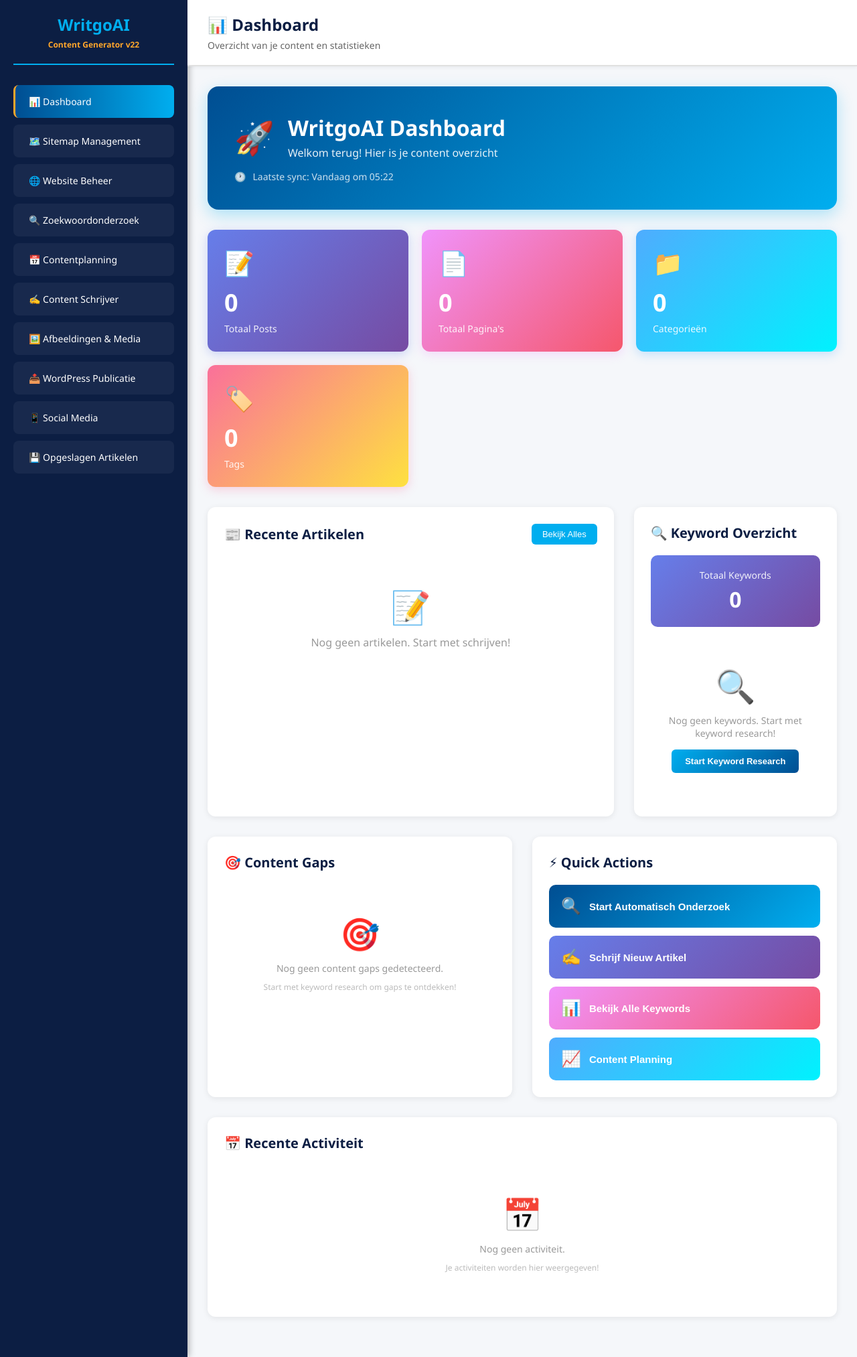
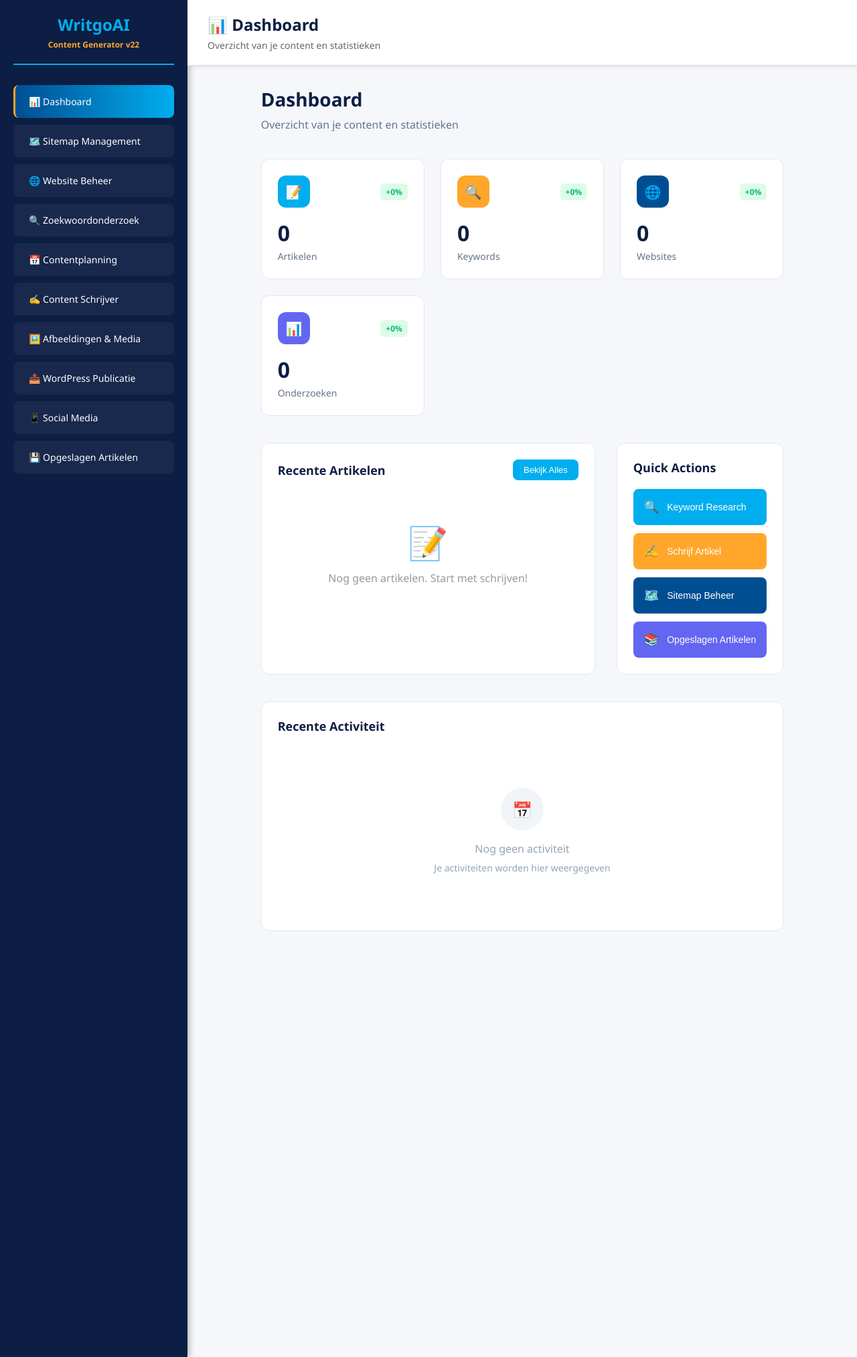
Before and after one commit to Mikeyy1405/artikel-generator, a Flask app: page / in a window 1280 px wide. Shown: the whole page at 67% size. Run offline with Flask 3, Linux system fonts and the light colour scheme; data that the repository does not hold is empty; some libraries are stand-ins or nearby versions.

Commit message:
✨ Professioneel Dashboard Design
- Schoon en minimalistisch design met jullie kleuren (blauw/oranje)
- Witte kaarten met subtiele borders in plaats van kleurrijke gradients
- 4 belangrijke statistieken: Artikelen, Keywords, Websites, Onderzoeken
- Overzichtelijke layout met 2-kolommen grid
- Quick Actions met hover effecten
- Recente Activiteit sectie
- Betere leesbaarheid en professionele uitstraling
- Minder visuele rommel, meer focus op content

```diff
--- a/templates/index.html
+++ b/templates/index.html
@@ -552,139 +552,115 @@
                 </div>
 
                 <div class="section-content" style="overflow-y: auto;">
-                    <div style="padding: 30px; max-width: 1400px; margin: 0 auto;">
-
-                        <!-- Welcome Section -->
-                        <div style="background: linear-gradient(135deg, var(--deep-blue), var(--light-blue)); padding: 40px; border-radius: 16px; color: white; margin-bottom: 30px; box-shadow: 0 8px 24px rgba(0,174,239,0.3);">
-                            <div style="display: flex; align-items: center; gap: 20px; margin-bottom: 15px;">
-                                <div style="font-size: 48px;">🚀</div>
-                                <div>
-                                    <h1 style="margin: 0; font-size: 32px; font-weight: 700;">WritgoAI Dashboard</h1>
-                                    <p style="margin: 5px 0 0 0; font-size: 16px; opacity: 0.9;">Welkom terug! Hier is je content overzicht</p>
-                                </div>
-                            </div>
-                            <div style="display: flex; align-items: center; gap: 10px; font-size: 14px; opacity: 0.8;">
-                                <span>🕐</span>
-                                <span id="last-sync-time">Laatste sync: Vandaag om 14:30</span>
-                            </div>
-                        </div>
-
-                        <!-- Quick Stats Grid -->
-                        <div style="display: grid; grid-template-columns: repeat(auto-fit, minmax(250px, 1fr)); gap: 20px; margin-bottom: 30px;">
-                            <!-- Posts Card -->
-                            <div style="background: linear-gradient(135deg, #667eea 0%, #764ba2 100%); padding: 25px; border-radius: 12px; color: white; box-shadow: 0 4px 15px rgba(102,126,234,0.3); transition: transform 0.3s;" onmouseover="this.style.transform='translateY(-5px)'" onmouseout="this.style.transform='translateY(0)'">
-                                <div style="font-size: 36px; margin-bottom: 10px;">📝</div>
-                                <div style="font-size: 36px; font-weight: 700; margin-bottom: 5px;" id="posts-count">0</div>
-                                <div style="font-size: 14px; opacity: 0.9;">Totaal Posts</div>
-                            </div>
-
-                            <!-- Pages Card -->
-                            <div style="background: linear-gradient(135deg, #f093fb 0%, #f5576c 100%); padding: 25px; border-radius: 12px; color: white; box-shadow: 0 4px 15px rgba(240,147,251,0.3); transition: transform 0.3s;" onmouseover="this.style.transform='translateY(-5px)'" onmouseout="this.style.transform='translateY(0)'">
-                                <div style="font-size: 36px; margin-bottom: 10px;">📄</div>
-                                <div style="font-size: 36px; font-weight: 700; margin-bottom: 5px;" id="pages-count">0</div>
-                                <div style="font-size: 14px; opacity: 0.9;">Totaal Pagina's</div>
-                            </div>
-
-                            <!-- Categories Card -->
-                            <div style="background: linear-gradient(135deg, #4facfe 0%, #00f2fe 100%); padding: 25px; border-radius: 12px; color: white; box-shadow: 0 4px 15px rgba(79,172,254,0.3); transition: transform 0.3s;" onmouseover="this.style.transform='translateY(-5px)'" onmouseout="this.style.transform='translateY(0)'">
-                                <div style="font-size: 36px; margin-bottom: 10px;">📁</div>
-                                <div style="font-size: 36px; font-weight: 700; margin-bottom: 5px;" id="categories-count">0</div>
-                                <div style="font-size: 14px; opacity: 0.9;">Categorieën</div>
-                            </div>
-
-                            <!-- Tags Card -->
-                            <div style="background: linear-gradient(135deg, #fa709a 0%, #fee140 100%); padding: 25px; border-radius: 12px; color: white; box-shadow: 0 4px 15px rgba(250,112,154,0.3); transition: transform 0.3s;" onmouseover="this.style.transform='translateY(-5px)'" onmouseout="this.style.transform='translateY(0)'">
-                                <div style="font-size: 36px; margin-bottom: 10px;">🏷️</div>
-                                <div style="font-size: 36px; font-weight: 700; margin-bottom: 5px;" id="tags-count">0</div>
-                                <div style="font-size: 14px; opacity: 0.9;">Tags</div>
-                            </div>
-                        </div>
-
-                        <!-- Two Column Layout -->
-                        <div style="display: grid; grid-template-columns: 2fr 1fr; gap: 30px; margin-bottom: 30px;">
+                    <div style="padding: 30px; max-width: 1200px; margin: 0 auto;">
+
+                        <!-- Header -->
+                        <div style="margin-bottom: 40px;">
+                            <h1 style="color: var(--dark-blue); font-size: 28px; font-weight: 700; margin: 0 0 8px 0;">Dashboard</h1>
+                            <p style="color: #64748b; font-size: 16px; margin: 0;">Overzicht van je content en statistieken</p>
+                        </div>
+
+                        <!-- Stats Cards -->
+                        <div style="display: grid; grid-template-columns: repeat(auto-fit, minmax(240px, 1fr)); gap: 24px; margin-bottom: 40px;">
+
+                            <!-- Articles Card -->
+                            <div style="background: white; border: 1px solid #e2e8f0; border-radius: 12px; padding: 24px; transition: all 0.2s;">
+                                <div style="display: flex; align-items: center; justify-content: space-between; margin-bottom: 16px;">
+                                    <div style="width: 48px; height: 48px; background: var(--light-blue); border-radius: 12px; display: flex; align-items: center; justify-content: center; color: white; font-size: 20px;">📝</div>
+                                    <span style="color: #10b981; font-size: 12px; font-weight: 600; background: #dcfce7; padding: 4px 8px; border-radius: 6px;">+0%</span>
+                                </div>
+                                <div style="font-size: 32px; font-weight: 700; color: var(--dark-blue); margin-bottom: 4px;" id="posts-count">0</div>
+                                <div style="color: #64748b; font-size: 14px;">Artikelen</div>
+                            </div>
+
+                            <!-- Keywords Card -->
+                            <div style="background: white; border: 1px solid #e2e8f0; border-radius: 12px; padding: 24px; transition: all 0.2s;">
+                                <div style="display: flex; align-items: center; justify-content: space-between; margin-bottom: 16px;">
+                                    <div style="width: 48px; height: 48px; background: var(--orange); border-radius: 12px; display: flex; align-items: center; justify-content: center; color: white; font-size: 20px;">🔍</div>
+                                    <span style="color: #10b981; font-size: 12px; font-weight: 600; background: #dcfce7; padding: 4px 8px; border-radius: 6px;">+0%</span>
+                                </div>
+                                <div style="font-size: 32px; font-weight: 700; color: var(--dark-blue); margin-bottom: 4px;" id="total-keywords">0</div>
+                                <div style="color: #64748b; font-size: 14px;">Keywords</div>
+                            </div>
+
+                            <!-- Websites Card -->
+                            <div style="background: white; border: 1px solid #e2e8f0; border-radius: 12px; padding: 24px; transition: all 0.2s;">
+                                <div style="display: flex; align-items: center; justify-content: space-between; margin-bottom: 16px;">
+                                    <div style="width: 48px; height: 48px; background: var(--deep-blue); border-radius: 12px; display: flex; align-items: center; justify-content: center; color: white; font-size: 20px;">🌐</div>
+                                    <span style="color: #10b981; font-size: 12px; font-weight: 600; background: #dcfce7; padding: 4px 8px; border-radius: 6px;">+0%</span>
+                                </div>
+                                <div style="font-size: 32px; font-weight: 700; color: var(--dark-blue); margin-bottom: 4px;" id="websites-count">0</div>
+                                <div style="color: #64748b; font-size: 14px;">Websites</div>
+                            </div>
+
+                            <!-- Research Card -->
+                            <div style="background: white; border: 1px solid #e2e8f0; border-radius: 12px; padding: 24px; transition: all 0.2s;">
+                                <div style="display: flex; align-items: center; justify-content: space-between; margin-bottom: 16px;">
+                                    <div style="width: 48px; height: 48px; background: #6366f1; border-radius: 12px; display: flex; align-items: center; justify-content: center; color: white; font-size: 20px;">📊</div>
+                                    <span style="color: #10b981; font-size: 12px; font-weight: 600; background: #dcfce7; padding: 4px 8px; border-radius: 6px;">+0%</span>
+                                </div>
+                                <div style="font-size: 32px; font-weight: 700; color: var(--dark-blue); margin-bottom: 4px;" id="research-count">0</div>
+                                <div style="color: #64748b; font-size: 14px;">Onderzoeken</div>
+                            </div>
+                        </div>
+
+                        <!-- Main Content Grid -->
+                        <div style="display: grid; grid-template-columns: 2fr 1fr; gap: 32px; margin-bottom: 40px;">
 
                             <!-- Recent Articles -->
-                            <div style="background: white; padding: 25px; border-radius: 12px; box-shadow: 0 2px 10px rgba(0,0,0,0.08);">
-                                <div style="display: flex; align-items: center; justify-content: space-between; margin-bottom: 20px;">
-                                    <h3 style="margin: 0; color: var(--dark-blue); font-size: 20px;">📰 Recente Artikelen</h3>
-                                    <button onclick="switchSection('saved-articles')" style="padding: 8px 16px; background: var(--light-blue); color: white; border: none; border-radius: 6px; cursor: pointer; font-size: 13px;">Bekijk Alles</button>
+                            <div style="background: white; border: 1px solid #e2e8f0; border-radius: 12px; padding: 24px;">
+                                <div style="display: flex; align-items: center; justify-content: between; margin-bottom: 20px;">
+                                    <h3 style="color: var(--dark-blue); font-size: 18px; font-weight: 600; margin: 0;">Recente Artikelen</h3>
+                                    <button onclick="switchSection('saved-articles')" style="padding: 8px 16px; background: var(--light-blue); color: white; border: none; border-radius: 8px; cursor: pointer; font-size: 13px; font-weight: 500; margin-left: auto;">Bekijk Alles</button>
                                 </div>
                                 <div id="recent-articles-list">
-                                    <!-- Will be populated by JavaScript -->
-                                    <div style="text-align: center; padding: 40px; color: #999;">
-                                        <div style="font-size: 48px; margin-bottom: 10px;">📝</div>
-                                        <p>Nog geen artikelen. Start met schrijven!</p>
-                                    </div>
-                                </div>
-                            </div>
-
-                            <!-- Keyword Overview -->
-                            <div style="background: white; padding: 25px; border-radius: 12px; box-shadow: 0 2px 10px rgba(0,0,0,0.08);">
-                                <h3 style="margin: 0 0 20px 0; color: var(--dark-blue); font-size: 20px;">🔍 Keyword Overzicht</h3>
-
-                                <div style="background: linear-gradient(135deg, #667eea 0%, #764ba2 100%); padding: 20px; border-radius: 10px; color: white; margin-bottom: 15px; text-align: center;">
-                                    <div style="font-size: 14px; opacity: 0.9; margin-bottom: 5px;">Totaal Keywords</div>
-                                    <div style="font-size: 32px; font-weight: 700;" id="total-keywords">0</div>
-                                </div>
-
-                                <div style="text-align: center; padding: 40px 20px; color: #999;">
-                                    <div style="font-size: 48px; margin-bottom: 10px;">🔍</div>
-                                    <p style="margin: 0; font-size: 14px;">Nog geen keywords. Start met keyword research!</p>
-                                    <button onclick="switchSection('keyword-research', event)" style="margin-top: 15px; padding: 10px 20px; background: linear-gradient(135deg, var(--light-blue), var(--deep-blue)); color: white; border: none; border-radius: 6px; cursor: pointer; font-size: 13px; font-weight: 600;">
-                                        Start Keyword Research
+                                    <div style="text-align: center; padding: 60px 20px; color: #94a3b8;">
+                                        <div style="width: 64px; height: 64px; background: #f1f5f9; border-radius: 50%; display: flex; align-items: center; justify-content: center; margin: 0 auto 16px; font-size: 24px;">📝</div>
+                                        <p style="margin: 0 0 16px 0; font-size: 16px; font-weight: 500;">Nog geen artikelen</p>
+                                        <p style="margin: 0; font-size: 14px;">Start met het schrijven van je eerste artikel</p>
+                                        <button onclick="switchSection('content-writer')" style="margin-top: 16px; padding: 10px 20px; background: var(--light-blue); color: white; border: none; border-radius: 8px; cursor: pointer; font-size: 14px; font-weight: 500;">
+                                            Nieuw Artikel
                                         </button>
                                     </div>
                                 </div>
                             </div>
 
-                        <!-- Content Gaps & Quick Actions -->
-                        <div style="display: grid; grid-template-columns: 1fr 1fr; gap: 30px; margin-bottom: 30px;">
-
-                            <!-- Content Gaps -->
-                            <div style="background: white; padding: 25px; border-radius: 12px; box-shadow: 0 2px 10px rgba(0,0,0,0.08);">
-                                <h3 style="margin: 0 0 20px 0; color: var(--dark-blue); font-size: 20px;">🎯 Content Gaps</h3>
-
-                                <div style="text-align: center; padding: 40px 20px; color: #999;">
-                                    <div style="font-size: 48px; margin-bottom: 10px;">🎯</div>
-                                    <p style="margin: 0; font-size: 14px;">Nog geen content gaps gedetecteerd.</p>
-                                    <p style="margin: 10px 0 0 0; font-size: 12px; color: #bbb;">Start met keyword research om gaps te ontdekken!</p>
-                                </div>
-                            </div>
-
                             <!-- Quick Actions -->
-                            <div style="background: white; padding: 25px; border-radius: 12px; box-shadow: 0 2px 10px rgba(0,0,0,0.08);">
-                                <h3 style="margin: 0 0 20px 0; color: var(--dark-blue); font-size: 20px;">⚡ Quick Actions</h3>
-
-                                <button onclick="switchSection('keyword-research')" style="width: 100%; padding: 18px; background: linear-gradient(135deg, var(--deep-blue), var(--light-blue)); color: white; border: none; border-radius: 10px; font-size: 15px; font-weight: 600; cursor: pointer; margin-bottom: 12px; display: flex; align-items: center; gap: 12px; transition: transform 0.2s;" onmouseover="this.style.transform='translateY(-2px)'" onmouseout="this.style.transform='translateY(0)'">
-                                    <span style="font-size: 24px;">🔍</span>
-                                    <span>Start Automatisch Onderzoek</span>
+                            <div style="background: white; border: 1px solid #e2e8f0; border-radius: 12px; padding: 24px;">
+                                <h3 style="color: var(--dark-blue); font-size: 18px; font-weight: 600; margin: 0 0 20px 0;">Quick Actions</h3>
+
+                                <div style="space-y: 12px;">
+                                    <button onclick="switchSection('keyword-research')" style="width: 100%; padding: 16px; background: var(--light-blue); color: white; border: none; border-radius: 8px; font-size: 14px; font-weight: 500; cursor: pointer; display: flex; align-items: center; gap: 12px; transition: all 0.2s; margin-bottom: 12px;" onmouseover="this.style.background='#0099d4'" onmouseout="this.style.background='var(--light-blue)'">
+                                        <span style="font-size: 18px;">🔍</span>
+                                        <span>Keyword Research</span>
                                     </button>
 
-                                <button onclick="switchSection('content-writer')" style="width: 100%; padding: 18px; background: linear-gradient(135deg, #667eea, #764ba2); color: white; border: none; border-radius: 10px; font-size: 15px; font-weight: 600; cursor: pointer; margin-bottom: 12px; display: flex; align-items: center; gap: 12px; transition: transform 0.2s;" onmouseover="this.style.transform='translateY(-2px)'" onmouseout="this.style.transform='translateY(0)'">
-                                    <span style="font-size: 24px;">✍️</span>
-                                    <span>Schrijf Nieuw Artikel</span>
+                                    <button onclick="switchSection('content-writer')" style="width: 100%; padding: 16px; background: var(--orange); color: white; border: none; border-radius: 8px; font-size: 14px; font-weight: 500; cursor: pointer; display: flex; align-items: center; gap: 12px; transition: all 0.2s; margin-bottom: 12px;" onmouseover="this.style.background='#e55a1a'" onmouseout="this.style.background='var(--orange)'">
+                                        <span style="font-size: 18px;">✍️</span>
+                                        <span>Schrijf Artikel</span>
                                     </button>
 
-                                <button onclick="switchSection('keyword-research')" style="width: 100%; padding: 18px; background: linear-gradient(135deg, #f093fb, #f5576c); color: white; border: none; border-radius: 10px; font-size: 15px; font-weight: 600; cursor: pointer; margin-bottom: 12px; display: flex; align-items: center; gap: 12px; transition: transform 0.2s;" onmouseover="this.style.transform='translateY(-2px)'" onmouseout="this.style.transform='translateY(0)'">
-                                    <span style="font-size: 24px;">📊</span>
-                                    <span>Bekijk Alle Keywords</span>
+                                    <button onclick="switchSection('sitemap-management')" style="width: 100%; padding: 16px; background: var(--deep-blue); color: white; border: none; border-radius: 8px; font-size: 14px; font-weight: 500; cursor: pointer; display: flex; align-items: center; gap: 12px; transition: all 0.2s; margin-bottom: 12px;" onmouseover="this.style.background='#003d7a'" onmouseout="this.style.background='var(--deep-blue)'">
+                                        <span style="font-size: 18px;">🗺️</span>
+                                        <span>Sitemap Beheer</span>
                                     </button>
 
-                                <button onclick="switchSection('content-planning')" style="width: 100%; padding: 18px; background: linear-gradient(135deg, #4facfe, #00f2fe); color: white; border: none; border-radius: 10px; font-size: 15px; font-weight: 600; cursor: pointer; display: flex; align-items: center; gap: 12px; transition: transform 0.2s;" onmouseover="this.style.transform='translateY(-2px)'" onmouseout="this.style.transform='translateY(0)'">
-                                    <span style="font-size: 24px;">📈</span>
-                                    <span>Content Planning</span>
+                                    <button onclick="switchSection('saved-articles')" style="width: 100%; padding: 16px; background: #6366f1; color: white; border: none; border-radius: 8px; font-size: 14px; font-weight: 500; cursor: pointer; display: flex; align-items: center; gap: 12px; transition: all 0.2s;" onmouseover="this.style.background='#5855eb'" onmouseout="this.style.background='#6366f1'">
+                                        <span style="font-size: 18px;">📚</span>
+                                        <span>Opgeslagen Artikelen</span>
                                     </button>
                                 </div>
                             </div>
-
-                        <!-- Activity Timeline -->
-                        <div style="background: white; padding: 25px; border-radius: 12px; box-shadow: 0 2px 10px rgba(0,0,0,0.08);">
-                            <h3 style="margin: 0 0 20px 0; color: var(--dark-blue); font-size: 20px;">📅 Recente Activiteit</h3>
-
-                            <div style="text-align: center; padding: 40px 20px; color: #999;">
-                                <div style="font-size: 48px; margin-bottom: 10px;">📅</div>
-                                <p style="margin: 0; font-size: 14px;">Nog geen activiteit.</p>
-                                <p style="margin: 10px 0 0 0; font-size: 12px; color: #bbb;">Je activiteiten worden hier weergegeven!</p>
+                        </div>
+
+                        <!-- Recent Activity -->
+                        <div style="background: white; border: 1px solid #e2e8f0; border-radius: 12px; padding: 24px;">
+                            <h3 style="color: var(--dark-blue); font-size: 18px; font-weight: 600; margin: 0 0 20px 0;">Recente Activiteit</h3>
+
+                            <div style="text-align: center; padding: 60px 20px; color: #94a3b8;">
+                                <div style="width: 64px; height: 64px; background: #f1f5f9; border-radius: 50%; display: flex; align-items: center; justify-content: center; margin: 0 auto 16px; font-size: 24px;">📅</div>
+                                <p style="margin: 0 0 8px 0; font-size: 16px; font-weight: 500;">Nog geen activiteit</p>
+                                <p style="margin: 0; font-size: 14px;">Je activiteiten worden hier weergegeven</p>
                             </div>
                         </div>
 
```
Lines whose indentation alone changed are shown as unchanged.
